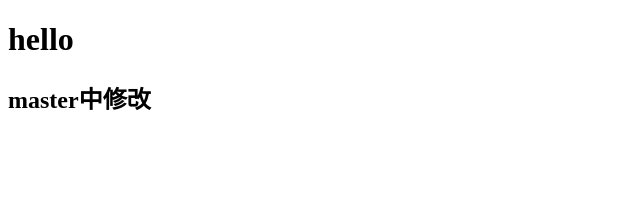
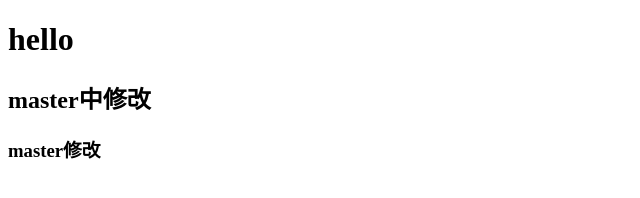
Before and after one commit to hanjiax/git-demo, a plain HTML site: page index.html in a window 1280 px wide. Shown: the whole page, without its empty margins (0-640 px from the left). Drawn offline with Linux system fonts and the light colour scheme.

Commit message:
主分支修改代码

```diff
--- a/index.html
+++ b/index.html
@@ -9,5 +9,6 @@
 <body>
     <h1>hello</h1>
     <h2>master中修改</h2>
+    <h3>master修改</h3>
 </body>
 </html>
```
